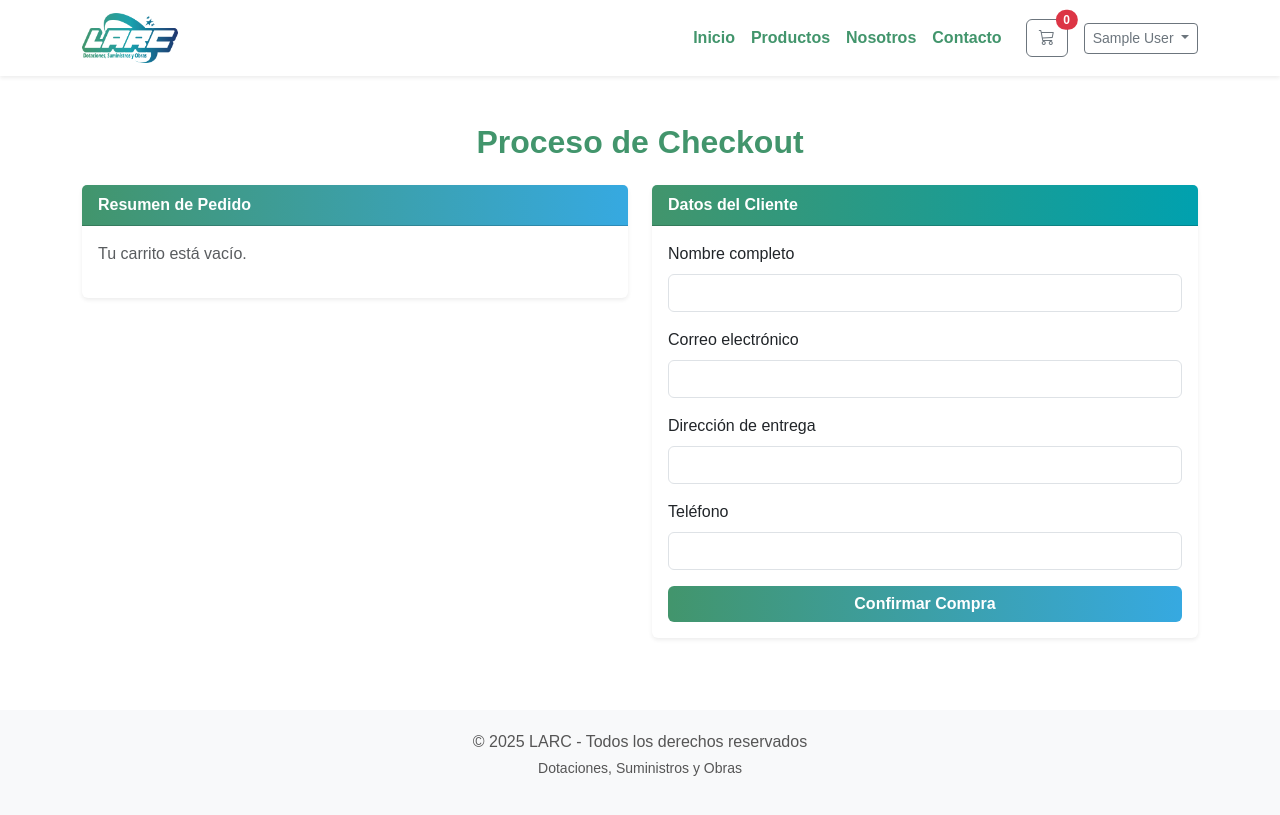
After one commit to renoniii/LARC, a Laravel app: page /checkout in a window 1280 px wide. The commit adds this page. Run offline with Laravel 12, Linux system fonts and the light colour scheme; the visitor is signed in with stand-in values (Sample User, id 1).

Commit message:
Simulacion checkout lista e historial de pedidos

```diff
--- a/app/Http/Controllers/CarritoController.php
+++ b/app/Http/Controllers/CarritoController.php
@@ -3,16 +3,44 @@
 namespace App\Http\Controllers;
 
 use Illuminate\Http\Request;
+use Illuminate\Support\Facades\Auth;
+use App\Models\Orden;
+use App\Models\Producto;
 
 class CarritoController extends Controller
 {
-
+    // Ver carrito
     public function ver()
     {
         $carrito = session('carrito', []);
-        return view('productos.carrito', compact('carrito')); // <- Aquí apuntas a producto.carrito
+        return view('productos.carrito', compact('carrito'));
     }
 
+    // Agregar al carrito (antes estaba en ProductoController)
+    public function agregar(Request $request, $id)
+    {
+        $producto = Producto::findOrFail($id);
+        $cantidad = $request->input('cantidad', 1);
+
+        $carrito = session()->get('carrito', []);
+
+        if (isset($carrito[$id])) {
+            $carrito[$id]['cantidad'] += $cantidad;
+        } else {
+            $carrito[$id] = [
+                'nombre' => $producto->nombre,
+                'precio' => $producto->precio,
+                'imagen' => $producto->imagen,
+                'cantidad' => $cantidad,
+            ];
+        }
+
+        session()->put('carrito', $carrito);
+
+        return redirect()->back()->with('success', 'Producto añadido al carrito.');
+    }
+
+    // Disminuir cantidad
     public function disminuir($id)
     {
         $carrito = session('carrito', []);
@@ -21,7 +49,7 @@ class CarritoController extends Controller
             if ($carrito[$id]['cantidad'] > 1) {
                 $carrito[$id]['cantidad'] -= 1;
             } else {
-                unset($carrito[$id]); // si ya queda 1, lo quitamos completamente
+                unset($carrito[$id]);
             }
         }
 
@@ -30,6 +58,7 @@ class CarritoController extends Controller
         return back()->with('success', 'Producto actualizado.');
     }
 
+    // Eliminar completamente del carrito
     public function eliminar($id)
     {
         $carrito = session('carrito', []);
@@ -39,4 +68,34 @@ class CarritoController extends Controller
         return back()->with('success', 'Producto eliminado del carrito.');
     }
 
+    // Ver formulario de checkout
+    public function checkout()
+    {
+        return view('productos.checkout');
+    }
+
+    // Procesar compra
+    public function procesarCheckout(Request $request)
+    {
+        $carrito = session('carrito', []);
+
+        if (empty($carrito)) {
+            return redirect()->route('productos')->with('error', 'Tu carrito está vacío.');
+        }
+
+        $total = array_sum(array_map(fn($i) => $i['precio'] * $i['cantidad'], $carrito));
+
+        Orden::create([
+            'user_id'   => Auth::id(),
+            'direccion' => $request->input('direccion'),
+            'telefono'  => $request->input('telefono'),
+            'total'     => $total,
+            'productos' => $carrito,
+        ]);
+
+        session()->forget('carrito');
+        session(['resumen' => $carrito]);
+
+        return view('productos.checkout_confirmacion');
+    }
 }
--- a/app/Models/User.php
+++ b/app/Models/User.php
@@ -12,7 +12,7 @@ class User extends Authenticatable
     use HasFactory, Notifiable;
 
     protected $fillable = [
-        'name', 'email', 'password',
+        'name', 'email', 'password', 'role,'
     ];
 
     protected $hidden = [
--- a/public/css/style.css
+++ b/public/css/style.css
@@ -85,3 +85,21 @@ footer {
     color: #555;
     padding: 20px 0;
 }
+
+/* Estilos responsivos para el dropdown del usuario */
+@media (max-width: 991.98px) {
+    .dropdown-menu-end[aria-labelledby="userDropdown"] {
+        position: static !important;
+        transform: none !important;
+        width: 100% !important;
+        margin-top: 0.5rem;
+        box-shadow: none;
+        border-radius: 0;
+        border: 1px solid #dee2e6;
+    }
+
+    .dropdown-menu-end[aria-labelledby="userDropdown"] a.dropdown-item {
+        padding-left: 1.5rem;
+        padding-right: 1.5rem;
+    }
+}
--- a/resources/views/layout/app.blade.php
+++ b/resources/views/layout/app.blade.php
@@ -46,12 +46,26 @@
                         </button>
                         <ul class="dropdown-menu dropdown-menu-end" aria-labelledby="userDropdown">
                             <li>
-                                <a class="dropdown-item" href="{{ route('dashboard') }}">Panel de administración</a>
+                                <a class="dropdown-item" href="{{ route('ordenes.index') }}">
+                                    <i class="bi bi-clock-history me-1"></i> Mis pedidos
+                                </a>
+                            </li>
+
+                            @if(Auth::user() && Auth::user()->role === 'admin')
+                                <li>
+                                    <a class="dropdown-item" href="{{ route('dashboard') }}">
+                                        <i class="bi bi-speedometer2 me-1"></i> Panel de administración
+                                    </a>
+                                </li>
+                            @endif
+
+                            <li>
+                                <hr class="dropdown-divider">
                             </li>
                             <li>
                                 <a class="dropdown-item text-danger" href="{{ route('logout') }}"
                                 onclick="event.preventDefault(); document.getElementById('logout-form').submit();">
-                                    Cerrar sesión
+                                    <i class="bi bi-box-arrow-right me-1"></i> Cerrar sesión
                                 </a>
                                 <form id="logout-form" action="{{ route('logout') }}" method="POST" class="d-none">
                                     @csrf
--- a/resources/views/productos/carrito.blade.php
+++ b/resources/views/productos/carrito.blade.php
@@ -44,7 +44,7 @@
                         <p class="mb-2">Subtotal:</p>
                         <p class="fw-bold h5 text-success">${{ number_format($total, 0, ',', '.') }}</p>
                         <div class="d-grid mt-3">
-                            <a href="#" class="btn btn-degradado">Proceder al pago</a>
+                            <a href="{{ route('checkout') }}" class="btn btn-degradado">Proceder al pago</a>
                         </div>
                         <a href="{{ route('productos') }}" class="btn btn-outline-secondary mt-3 w-100">← Seguir comprando</a>
                     </div>
--- /dev/null
+++ b/resources/views/productos/checkout.blade.php
@@ -0,0 +1,78 @@
+@extends('layout.app')
+
+@section('content')
+<section class="py-5">
+    <div class="container">
+        <h2 class="text-center mb-4 fw-bold section-title">Proceso de Checkout</h2>
+
+        <div class="row">
+            {{-- Resumen del pedido --}}
+            <div class="col-md-6 mb-4">
+                <div class="card shadow-sm border-0">
+                    <div class="card-header text-white fw-bold" style="background: linear-gradient(to right, #42956C, #36A9E1);">
+                        Resumen de Pedido
+                    </div>
+                    <div class="card-body">
+                        @if(session('carrito') && count(session('carrito')) > 0)
+                            <ul class="list-group mb-3">
+                                @foreach(session('carrito') as $item)
+                                    <li class="list-group-item d-flex justify-content-between align-items-center">
+                                        <div>
+                                            <strong>{{ $item['nombre'] }}</strong><br>
+                                            <small>Cantidad: {{ $item['cantidad'] }}</small>
+                                        </div>
+                                        <span>${{ number_format($item['precio'] * $item['cantidad'], 0, ',', '.') }}</span>
+                                    </li>
+                                @endforeach
+                            </ul>
+                            <h5 class="text-end fw-bold" style="color: #42956C;">
+                                Total: ${{ number_format(array_sum(array_map(fn($i) => $i['precio'] * $i['cantidad'], session('carrito'))), 0, ',', '.') }}
+                            </h5>
+                        @else
+                            <p class="text-muted">Tu carrito está vacío.</p>
+                        @endif
+                    </div>
+                </div>
+            </div>
+
+            {{-- Formulario de datos --}}
+            <div class="col-md-6 mb-4">
+                <div class="card shadow-sm border-0">
+                    <div class="card-header text-white fw-bold" style="background: linear-gradient(to right, #42956C, #00A1AF);">
+                        Datos del Cliente
+                    </div>
+                    <div class="card-body">
+                        <form action="{{ route('checkout.procesar') }}" method="POST">
+                            @csrf
+                            <div class="mb-3">
+                                <label for="nombre" class="form-label">Nombre completo</label>
+                                <input type="text" name="nombre" class="form-control" required>
+                            </div>
+
+                            <div class="mb-3">
+                                <label for="email" class="form-label">Correo electrónico</label>
+                                <input type="email" name="email" class="form-control" required>
+                            </div>
+
+                            <div class="mb-3">
+                                <label for="direccion" class="form-label">Dirección de entrega</label>
+                                <input type="text" name="direccion" class="form-control" required>
+                            </div>
+
+                            <div class="mb-3">
+                                <label for="telefono" class="form-label">Teléfono</label>
+                                <input type="text" name="telefono" class="form-control" required>
+                            </div>
+
+                            <button type="submit" class="btn btn-degradado w-100 fw-bold">
+                                Confirmar Compra
+                            </button>
+                        </form>
+                    </div>
+                </div>
+            </div>
+        </div>
+
+    </div>
+</section>
+@endsection
--- a/routes/web.php
+++ b/routes/web.php
@@ -1,34 +1,58 @@
 <?php
 
 use Illuminate\Support\Facades\Route;
+use Illuminate\Support\Facades\Auth;
 use App\Http\Controllers\HomeController;
 use App\Http\Controllers\ProductoController;
 use App\Http\Controllers\NosotrosController;
 use App\Http\Controllers\ContactoController;
 use App\Http\Controllers\CarritoController;
+use App\Http\Controllers\OrdenController;
+use App\Http\Controllers\DashboardController;
 
 /*
 |--------------------------------------------------------------------------
 | Rutas públicas
 |--------------------------------------------------------------------------
 */
-Route::get('/', [HomeController::class, 'index'])->name('inicio');
 
-Route::get('/home', [HomeController::class, 'index'])->name('home');
+// Home
+Route::controller(HomeController::class)->group(function () {
+    Route::get('/', 'index')->name('inicio');
+    Route::get('/home', 'index')->name('home');
+});
 
-Route::get('/productos', [ProductoController::class, 'index'])->name('productos');
-Route::get('/productos/{id}', [ProductoController::class, 'show'])->name('producto.detalle');
+// Productos
+Route::controller(ProductoController::class)->group(function () {
+    Route::get('/productos', 'index')->name('productos');
+    Route::get('/productos/{id}', 'show')->name('producto.detalle');
+});
 
-Route::post('/carrito/agregar/{id}', [ProductoController::class, 'agregarAlCarrito'])->name('carrito.agregar');
-Route::get('/carrito', [CarritoController::class, 'ver'])->name('carrito.ver');
-Route::post('/carrito/disminuir/{id}', [CarritoController::class, 'disminuir'])->name('carrito.disminuir');
-Route::delete('/carrito/{id}', [CarritoController::class, 'eliminar'])->name('carrito.eliminar');
+// Carrito y checkout
+Route::controller(CarritoController::class)->group(function () {
+    Route::post('/carrito/agregar/{id}', 'agregar')->name('carrito.agregar');
+    Route::get('/carrito', 'ver')->name('carrito.ver');
+    Route::post('/carrito/disminuir/{id}', 'disminuir')->name('carrito.disminuir');
+    Route::delete('/carrito/{id}', 'eliminar')->name('carrito.eliminar');
 
-Route::get('/nosotros', [NosotrosController::class, 'index'])->name('nosotros');
+    Route::middleware('auth')->group(function () {
+        Route::get('/checkout', 'checkout')->name('checkout');
+        Route::post('/checkout', 'procesarCheckout')->name('checkout.procesar');
+    });
+});
 
-Route::get('/contacto', [ContactoController::class, 'index'])->name('contacto');
+// Órdenes
+Route::get('/mis-pedidos', [OrdenController::class, 'index'])->name('ordenes.index');
 
-Route::post('/contacto', [ContactoController::class, 'enviar'])->name('contacto.enviar');
+// Páginas informativas
+Route::controller(NosotrosController::class)->group(function () {
+    Route::get('/nosotros', 'index')->name('nosotros');
+});
+
+Route::controller(ContactoController::class)->group(function () {
+    Route::get('/contacto', 'index')->name('contacto');
+    Route::post('/contacto', 'enviar')->name('contacto.enviar');
+});
 
 /*
 |--------------------------------------------------------------------------
@@ -36,25 +60,20 @@ Route::post('/contacto', [ContactoController::class, 'enviar'])->name('contacto.
 |--------------------------------------------------------------------------
 */
 
-Route::get('/dashboard', function () {
-    return view('dashboard.index');
-})->middleware(['auth', 'admin'])->name('dashboard');
+Route::prefix('dashboard')->middleware(['auth', 'admin'])->group(function () {
+    Route::get('/', [DashboardController::class, 'index'])->name('dashboard');
 
-Route::get('/dashboard/productos', function () {
-    return view('dashboard.productos');
-})->middleware(['auth', 'admin'])->name('dashboard.productos');
+    Route::get('/productos', [DashboardController::class, 'productos'])->name('dashboard.productos');
+    Route::get('/productos/crear', [DashboardController::class, 'crearProducto'])->name('dashboard.productos.crear');
+    Route::post('/productos', [DashboardController::class, 'guardarProducto'])->name('dashboard.productos.guardar');
+    Route::get('/productos/{id}/editar', [DashboardController::class, 'editarProducto'])->name('dashboard.productos.editar');
+    Route::put('/productos/{id}', [DashboardController::class, 'actualizarProducto'])->name('dashboard.productos.actualizar');
+    Route::delete('/productos/{id}', [DashboardController::class, 'eliminarProducto'])->name('dashboard.productos.eliminar');
 
-Route::get('/dashboard/usuarios', function () {
-    return view('dashboard.usuarios');
-})->middleware(['auth', 'admin'])->name('dashboard.usuarios');
-
-Route::get('/dashboard/mensajes', function () {
-    return view('dashboard.mensajes');
-})->middleware(['auth', 'admin'])->name('dashboard.mensajes');
-
-Route::get('/dashboard/categorias', function () {
-    return view('dashboard.categorias');
-})->middleware(['auth', 'admin'])->name('dashboard.categorias');
+    Route::get('/usuarios', [DashboardController::class, 'usuarios'])->name('dashboard.usuarios');
+    Route::get('/mensajes', [DashboardController::class, 'mensajes'])->name('dashboard.mensajes');
+    Route::get('/categorias', [DashboardController::class, 'categorias'])->name('dashboard.categorias');
+});
 
 /*
 |--------------------------------------------------------------------------
@@ -62,4 +81,4 @@ Route::get('/dashboard/categorias', function () {
 |--------------------------------------------------------------------------
 */
 
-Auth::routes(['verify' => true]); // habilita verificación de email
+Auth::routes(['verify' => true]);
```
Also changed, not shown: app/Http/Controllers/DashboardController.php (added, +113 -0 lines), app/Http/Controllers/OrdenController.php (added, +20 -0 lines), app/Http/Controllers/ProductoController.php (+0 -26 lines), app/Models/Orden.php (added, +16 -0 lines), public/css/dashboard.css (+18 -0 lines), resources/views/dashboard/index.blade.php (+28 -31 lines), resources/views/dashboard/productos.blade.php (+29 -11 lines), resources/views/dashboard/productos/crear.blade.php (added, +46 -0 lines), resources/views/ordenes/index.blade.php (added, +63 -0 lines), resources/views/productos/checkout_confirmacion.blade.php (added, +40 -0 lines), database/migrations/2025_05_20_152912_create_ordenes_table.php (added), resources/views/dashboard/productos/editar.blade.php (added).
